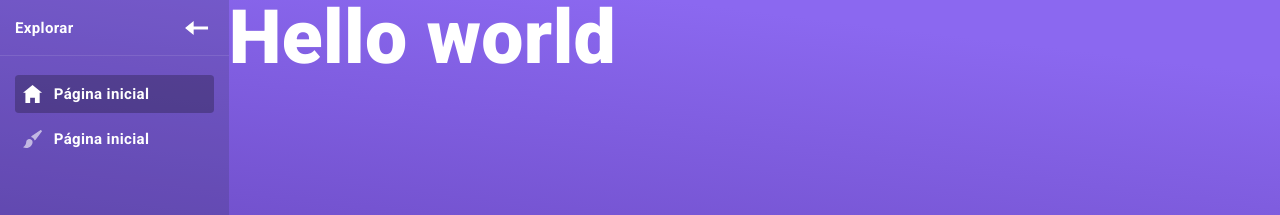
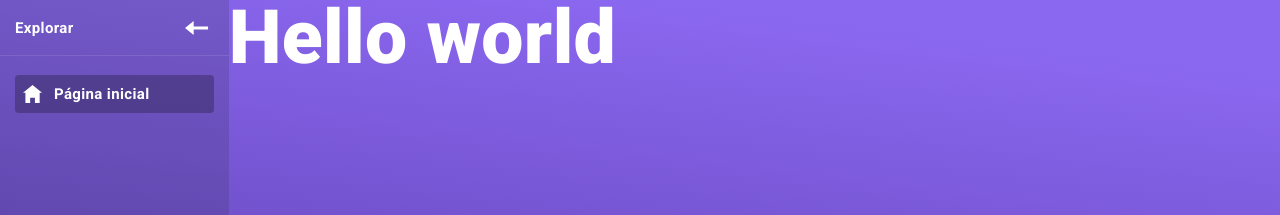
Before and after one commit to daviaxs/portfolio, a React (Vite) app: page /pagina-inicial in a window 1280 px wide. Shown: the top 215 px of the page. Built offline with nearby package versions, Linux system fonts and the light colour scheme.

Commit message:
added responsive design in sidebar

```diff
--- a/src/App.tsx
+++ b/src/App.tsx
@@ -2,13 +2,16 @@ import { BrowserRouter } from "react-router-dom"
 
 import { AppRoutes } from "./routes"
 import { WindowDimensionsProvider } from "./shared/contexts/WindowDimensionsContext"
+import { SidebarProvider } from "./shared/contexts/SidebarContext"
 
 export const App = () => {
   return (
     <WindowDimensionsProvider>
-      <BrowserRouter>
-        <AppRoutes />
-      </BrowserRouter>
+      <SidebarProvider>
+        <BrowserRouter>
+          <AppRoutes />
+        </BrowserRouter>
+      </SidebarProvider>
     </WindowDimensionsProvider>
   )
 }
--- a/src/Reset.css
+++ b/src/Reset.css
@@ -17,3 +17,18 @@
 a {
   text-decoration: none;
 }
+
+.animation-scale {
+  animation: animationScale .3s forwards ease-out;
+}
+
+@keyframes animationScale {
+  0% {
+    opacity: 0;
+    transform: scale(0.5);
+  }
+  100% {
+    opacity: 1;
+    transform: scale(1);
+  }
+}
--- a/src/routes/index.tsx
+++ b/src/routes/index.tsx
@@ -1,7 +1,22 @@
+import { useEffect } from "react"
 import { Routes, Route, Navigate } from "react-router-dom"
+
 import { PaginaInicial } from "../pages/pagina-inicial/PaginaInicial"
+import { useSidebarContext } from "../shared/contexts/SidebarContext"
 
 export const AppRoutes = () => {
+  const { setSidebarOptions: setDrawerOptions } = useSidebarContext()
+
+  useEffect(() => {
+    setDrawerOptions([
+      {
+        label: "Página inicial",
+        icon: "home",
+        to: "/pagina-inicial"
+      }
+    ])
+  }, [])
+
   return (
     <Routes>
       <Route path="/pagina-inicial" element={<PaginaInicial />} />
--- a/src/shared/components/icon/icon.tsx
+++ b/src/shared/components/icon/icon.tsx
@@ -17,7 +17,7 @@ export const Icon: React.FC<IIconProps> = ({
 
   return (
     <img
-      className={className}
+      className={`${className} ${"animation-scale"}`}
       src={iconSVG}
       alt={`${name} icone`}
       {...rest}
--- a/src/shared/components/navButton/NavButton.tsx
+++ b/src/shared/components/navButton/NavButton.tsx
@@ -4,7 +4,6 @@ import styled from "styled-components"
 import { theme, themeConstants } from "../../theme"
 import icons from "../../assets/icons"
 import { Icon } from "../icon/icon"
-import { TTitleTertiary } from "../../fonts"
 
 interface INavButtonProps extends React.HTMLAttributes<HTMLButtonElement> {
   to: string
@@ -44,7 +43,7 @@ const NavButtonStyle = styled.button<INavButtonProps>`
 
   white-space: nowrap;
   cursor: pointer;
-  transition: 0.3s;
+  transition: .2s ease-out;
 
   border-bottom: ${(props) => props.borderSize}px solid
     rgba(255, 255, 255, 0.25);
@@ -73,7 +72,7 @@ const NavButtonStyle = styled.button<INavButtonProps>`
   }
 
   &.active .icon {
-    margin-left: ${(props) => props.iconMargin}px;
+    margin-left: ${(props) => props.iconMargin}rem;
   }
 
   &.active .icon {
@@ -122,7 +121,7 @@ export const NavButton: React.FC<INavButtonProps> = ({
           {...rest}
         >
           <Icon name={iconName} className="icon" />
-          <TTitleTertiary className="title">{children}</TTitleTertiary>
+          {children}
         </NavButtonStyle>
       )}
     </NavLink>
--- a/src/shared/components/sidebar/Sidebar.tsx
+++ b/src/shared/components/sidebar/Sidebar.tsx
@@ -1,6 +1,7 @@
 import { useContext } from "react"
 
 import { WindowDimensionsContext } from "../../contexts/WindowDimensionsContext"
+import { useSidebarContext } from "../../contexts/SidebarContext"
 import { HeaderSidebar } from "./utils/HeaderSidebar"
 import { theme, themeConstants } from "../../theme"
 import { Container } from "../container/Container"
@@ -12,25 +13,34 @@ import { Nav } from "../nav/Nav"
 
 export const Sidebar = () => {
   const { width: windowWidth } = useContext(WindowDimensionsContext)
+  const { sidebarOptions, expanded, toggleExpanded } = useSidebarContext()
 
   return (
     <Container width="" height="100%" display={windowWidth <= 600 ? "none" : "flex"} bg={theme.bg.bg_sidebar}>
       <Container width="" height="" flexDir="column" display={windowWidth <= 900 ? "none" : "flex"}>
-        <HeaderSidebar justifyContent="space-between">
-          <TTitleTertiary>Explorar</TTitleTertiary>
-          <IconButton height={2.25} width={2.25}>
-            <Icon name="arrowClose" />
+        <HeaderSidebar justifyContent={expanded ? "space-between" : "center"}>
+          <TTitleTertiary display={expanded ? "flex" : "none"} className="animation-scale">Explorar</TTitleTertiary>
+          <IconButton height={2.25} width={2.25} onClick={toggleExpanded}>
+            <Icon name={expanded ? "arrowClose" : "arrowOpen"} />
           </IconButton>
         </HeaderSidebar>
 
         <Container width="" height="100%" display="flex" overflow="auto">
           <Nav paddingInline={themeConstants.sizes.xl}>
-            <NavButton iconName="home" to="/pagina-inicial" widthDefault={9} widthFocus={13.25}>
-              Página inicial
-            </NavButton>
-            <NavButton iconName="paint" to="/pagin" widthDefault={9} widthFocus={13.25}>
-              Página inicial
-            </NavButton>
+            {sidebarOptions.map((drawerOptions) => (
+              <NavButton
+                key={drawerOptions.to}
+                iconName={drawerOptions.icon}
+                to={drawerOptions.to}
+                widthDefault={expanded ? 9 : 1}
+                widthFocus={expanded ? 13.25 : 2.5}
+                iconMargin={expanded ? 0 : .1}
+              >
+                <TTitleTertiary className="title animation-scale" display={expanded ? "flex" : "none"}>
+                  Página inicial
+                </TTitleTertiary>
+              </NavButton>
+            ))}
           </Nav>
         </Container>
       </Container>
--- a/src/shared/fonts/fonts.style.tsx
+++ b/src/shared/fonts/fonts.style.tsx
@@ -4,7 +4,7 @@ interface ITextProps extends React.ImgHTMLAttributes<HTMLImageElement> {
   txtColor?: string
   txtShadow?: string
   fontSize?: number
-  display?: string
+  display?: "flex" | "none"
   className?: string
   children: React.ReactNode
 }
```
